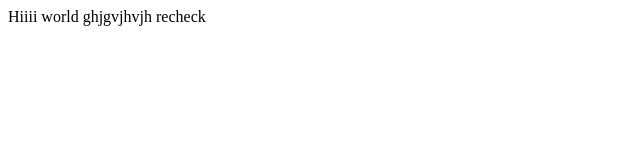
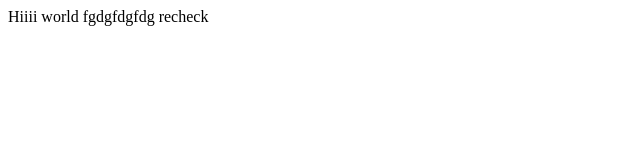
Before and after one commit to prathiusha/hospital-fullflow, a plain HTML site: page index.html in a window 1280 px wide. Shown: the full height of the page, 0-640 px from the left. Drawn offline with Linux system fonts and the light colour scheme.

Commit message:
Update index.html

```diff
--- a/index.html
+++ b/index.html
@@ -8,7 +8,7 @@
   <link rel="icon" type="image/x-icon" href="favicon.ico">
 </head>
 <body>
-  Hiiii world ghjgvjhvjh
+  Hiiii world fgdgfdgfdg
   recheck
 </body>
 </html>
```
